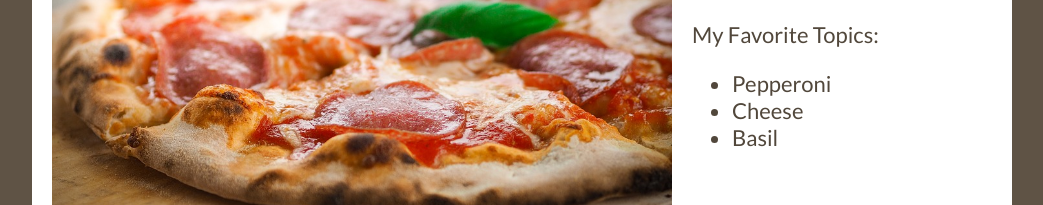
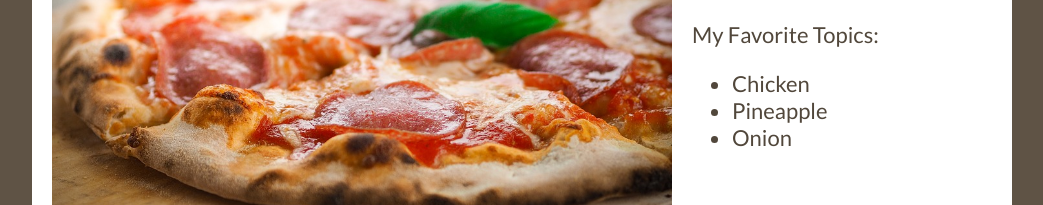
Before and after one commit to abdulfidow8/pizza, a plain HTML site: page index.html in a window 1280 px wide. Shown: the part 199-404 px from the top of the page, without its empty margins (118-1161 px from the left). Drawn offline with Linux system fonts and the light colour scheme; a web font is replaced by a local one.

Commit message:
made some changes to the pizza

```diff
--- a/index.html
+++ b/index.html
@@ -20,9 +20,9 @@
     <h1>Pizza!</h1>
     <p>My Favorite Topics: </p>
     <ul>
-      <li>Pepperoni</li>
-      <li>Cheese</li>
-      <li>Basil</li>
+      <li>Chicken</li>
+      <li>Pineapple</li>
+      <li>Onion</li>
     </ul>
   </div>
 </div>
```
